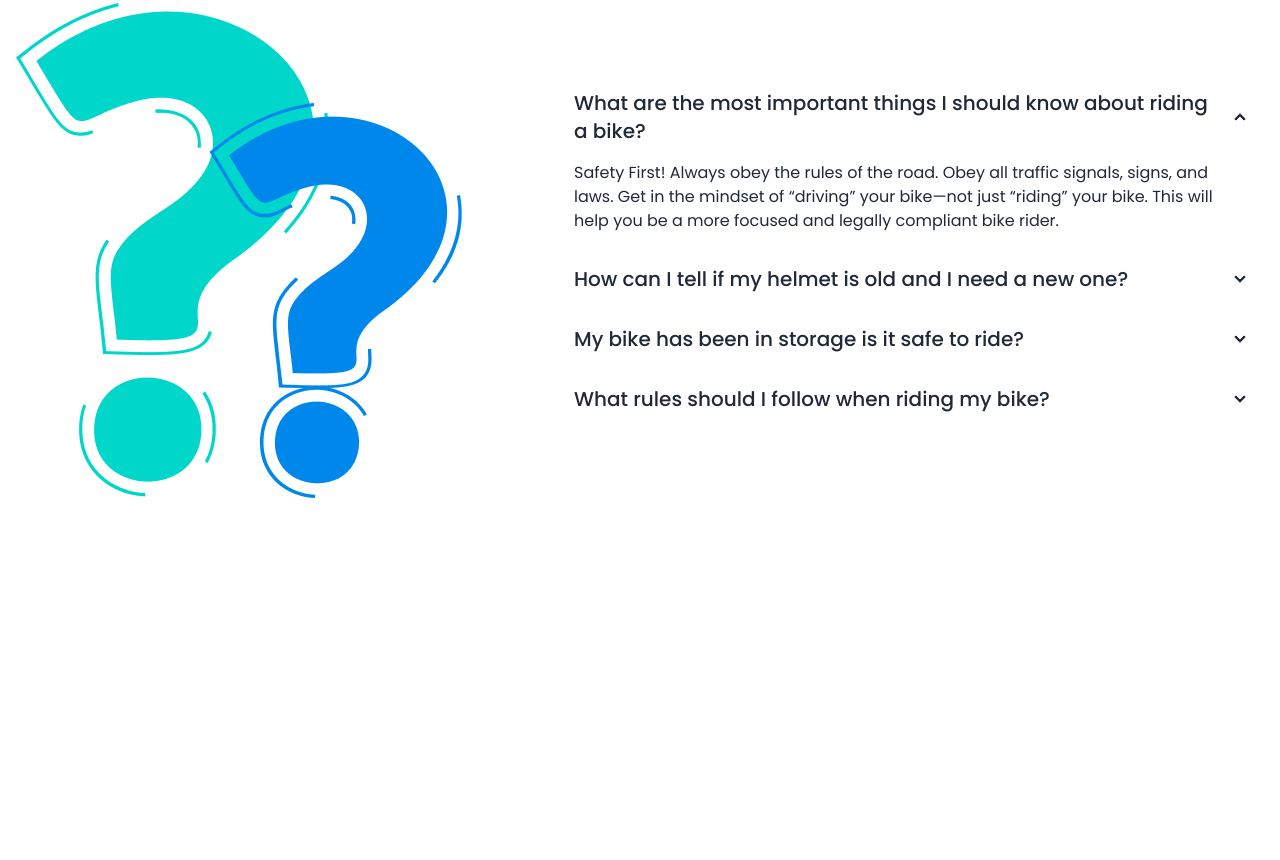
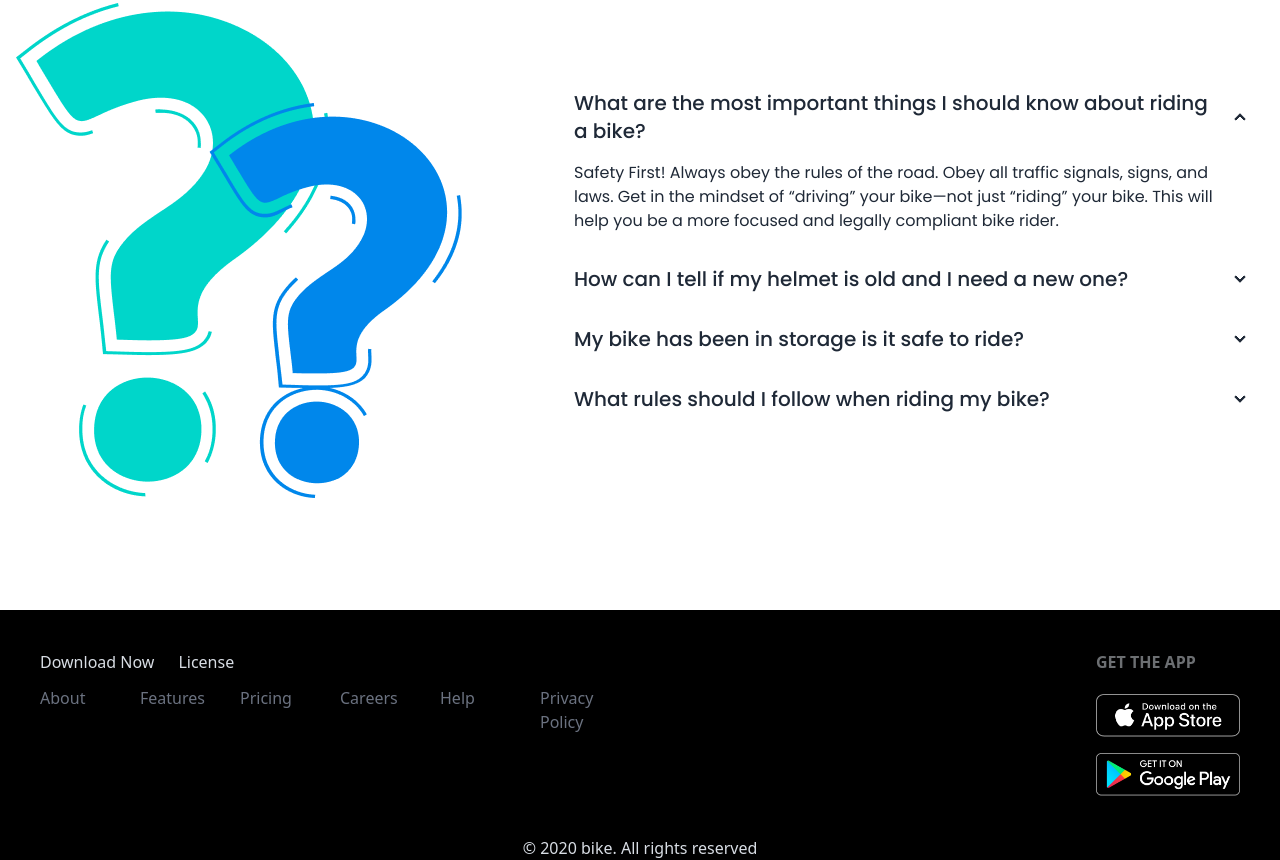
Before and after one commit to suru1849/Biker-zone-wth-daisyUI, a plain HTML site: page index.html in a window 1280 px wide. Shown: the part 2381-3241 px from the top of the page. Before the commit the page ends 2991 px from the top, so only its background shows below. Drawn offline with nearby package versions, Linux system fonts and the light colour scheme.

Commit message:
footer completed

```diff
--- a/index.html
+++ b/index.html
@@ -495,6 +495,33 @@
       </section>
     </main>
 
-    <footer></footer>
+    <footer class="bg-black text-neutral-content">
+    <section class="flex justify-between p-10">
+      <div class="flex-1">
+        <div class="flex flex-col md:flex-row gap-2 md:gap-6 mb-3">
+          <p><a href="#">Download Now</a></p>
+          <p><a href="#">License</a></p>
+        </div>
+        <div class="grid gap-0 md:grid-cols-3 lg:grid-cols-6 mb-8 text-gray-500">
+           <p><a href="#">About</a></p>
+           <p><a href="#">Features</a></p>
+           <p><a href="#">Pricing</a></p>
+           <p><a href="#">Careers</a></p>
+           <p><a href="#">Help</a></p>
+           <p><a href="#">Privacy Policy</a></p>
+        </div>
+      </div>
+      <div class="flex-1 flex justify-end">
+      <div class="max-w-max">
+        <span class="footer-title">Get The App</span>
+        <div class="grid gap-4 gird-cols-1 mt-5">
+          <a><img class="w-36" src="images/others/ios.png" alt=""></a>
+          <a><img  class="w-36" src="images/others/android.png" alt=""></a>
+        </div>
+      </div>
+      </div>
+    </section>
+    <p class="text-center">© 2020 bike. All rights reserved</p>
+  </footer>
   </body>
 </html>
```
